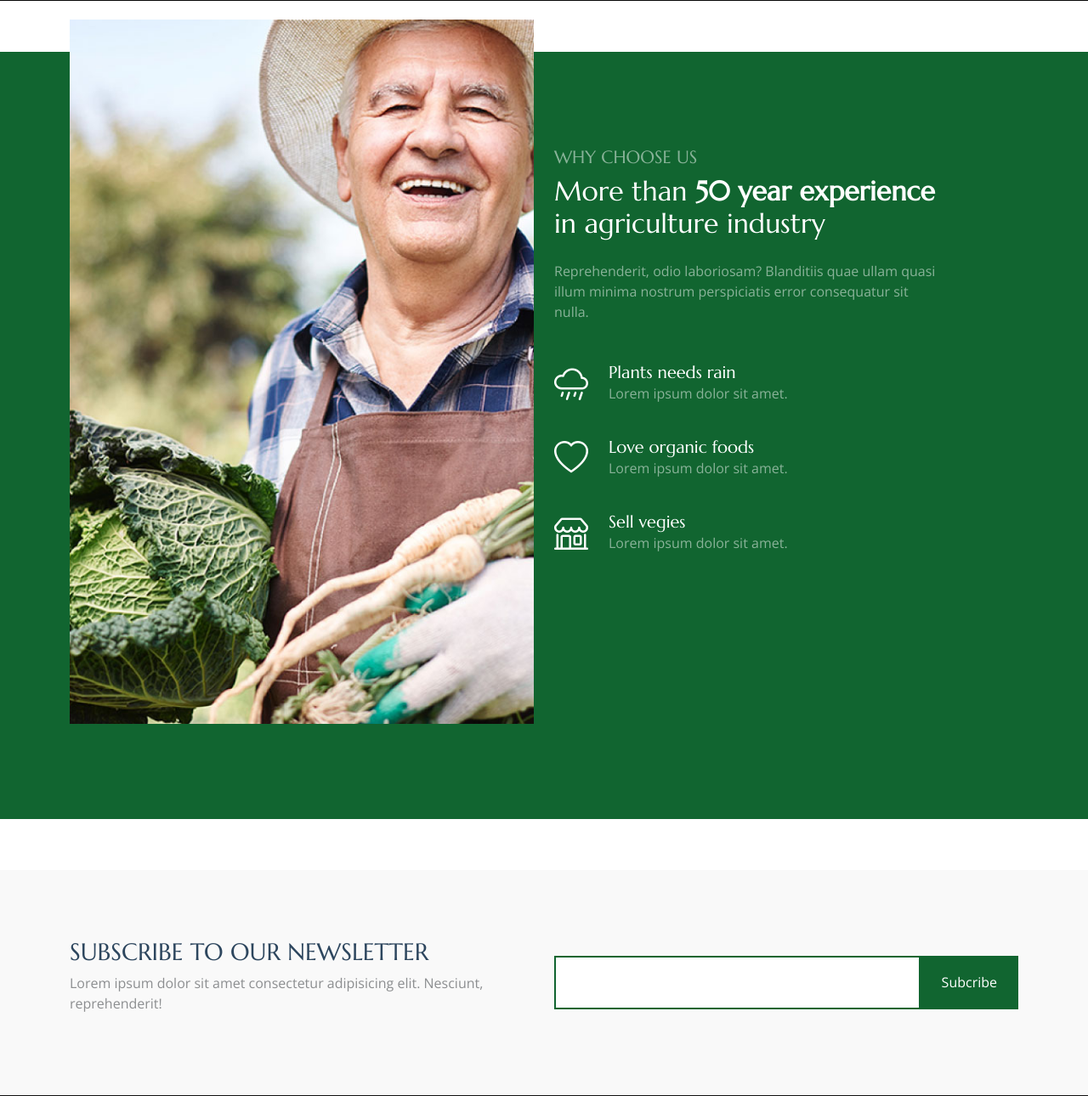
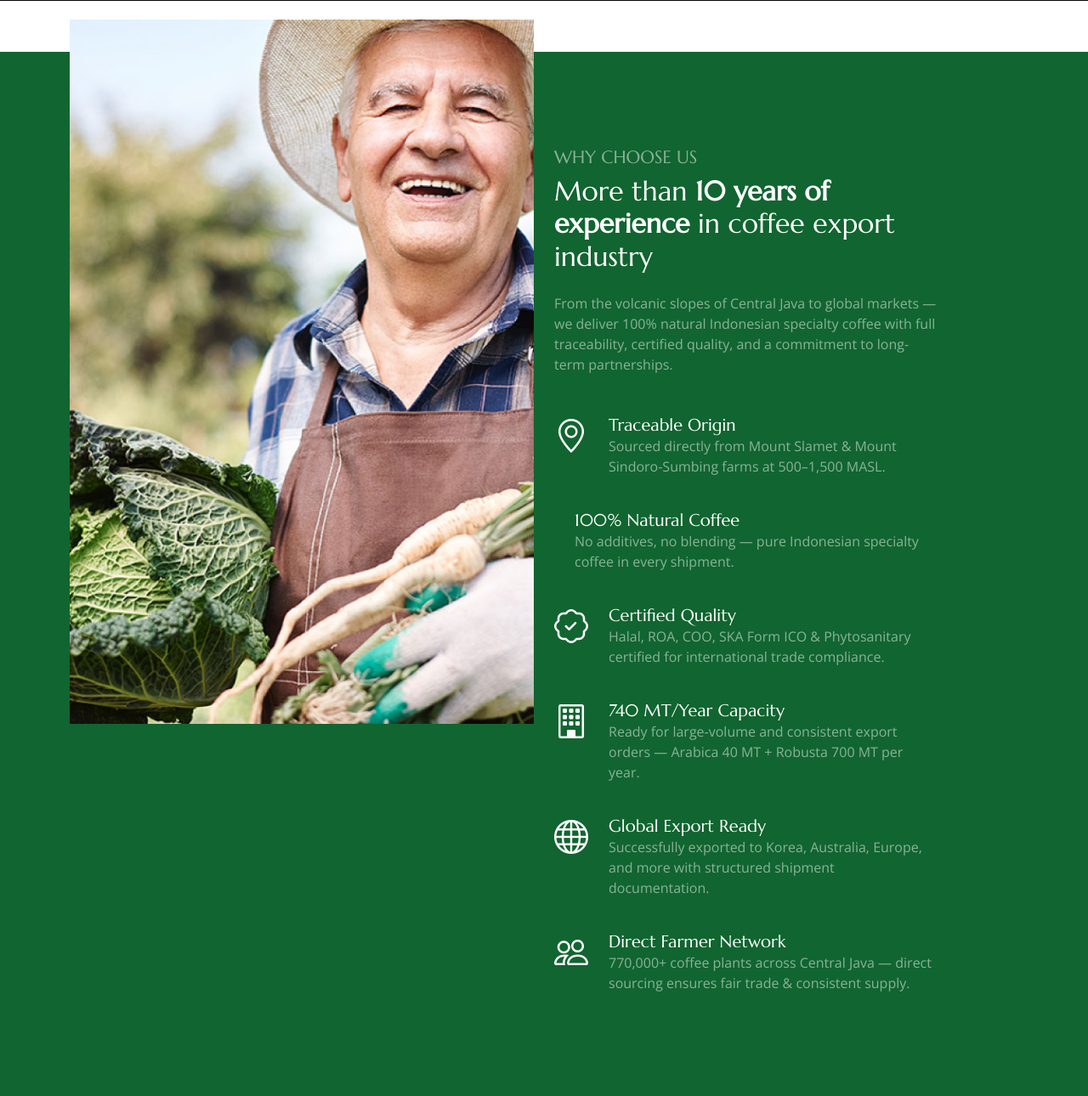
Before and after one commit to umarfadhlur/palm-sugar-cms, a Laravel app: page / in a window 1280 px wide. Shown: the part 799-2089 px from the top of the page at 85% size. Run offline with Laravel 12, Linux system fonts and the light colour scheme; data that the repository does not hold is empty.

Commit message:
About Us

```diff
--- a/resources/views/components/about.blade.php
+++ b/resources/views/components/about.blade.php
@@ -1,45 +1,78 @@
 <!-- About Section -->
 <section id="about" class="about section">
-
     <div class="content">
         <div class="container">
             <div class="row">
                 <div class="col-lg-6 mb-4 mb-lg-0">
-                    <img src="assets/img/img_long_5.jpg" alt="Image " class="img-fluid img-overlap" data-aos="zoom-out">
+                    <img src="assets/img/img_long_5.jpg" alt="Image" class="img-fluid img-overlap" data-aos="zoom-out">
                 </div>
                 <div class="col-lg-5 ml-auto" data-aos="fade-up" data-aos-delay="100">
                     <h3 class="content-subtitle text-white opacity-50">Why Choose Us</h3>
                     <h2 class="content-title mb-4">
-                        More than <strong>50 year experience</strong> in agriculture
-                        industry
+                        More than <strong>10 years of experience</strong> in coffee export industry
                     </h2>
                     <p class="opacity-50">
-                        Reprehenderit, odio laboriosam? Blanditiis quae ullam quasi illum
-                        minima nostrum perspiciatis error consequatur sit nulla.
+                        From the volcanic slopes of Central Java to global markets — we deliver
+                        100% natural Indonesian specialty coffee with full traceability, certified
+                        quality, and a commitment to long-term partnerships.
                     </p>
 
                     <div class="row my-5">
+
                         <div class="col-lg-12 d-flex align-items-start mb-4">
-                            <i class="bi bi-cloud-rain me-4 display-6"></i>
+                            <i class="bi bi-geo-alt me-4 display-6"></i>
                             <div>
-                                <h4 class="m-0 h5 text-white">Plants needs rain</h4>
-                                <p class="text-white opacity-50">Lorem ipsum dolor sit amet.</p>
+                                <h4 class="m-0 h5 text-white">Traceable Origin</h4>
+                                <p class="text-white opacity-50">Sourced directly from Mount Slamet &amp; Mount
+                                    Sindoro-Sumbing farms at 500–1,500 MASL.</p>
                             </div>
                         </div>
+
                         <div class="col-lg-12 d-flex align-items-start mb-4">
-                            <i class="bi bi-heart me-4 display-6"></i>
+                            <i class="bi bi-leaf me-4 display-6"></i>
                             <div>
-                                <h4 class="m-0 h5 text-white">Love organic foods</h4>
-                                <p class="text-white opacity-50">Lorem ipsum dolor sit amet.</p>
+                                <h4 class="m-0 h5 text-white">100% Natural Coffee</h4>
+                                <p class="text-white opacity-50">No additives, no blending — pure Indonesian specialty
+                                    coffee in every shipment.</p>
                             </div>
                         </div>
-                        <div class="col-lg-12 d-flex align-items-start">
-                            <i class="bi bi-shop me-4 display-6"></i>
+
+                        <div class="col-lg-12 d-flex align-items-start mb-4">
+                            <i class="bi bi-patch-check me-4 display-6"></i>
                             <div>
-                                <h4 class="m-0 h5 text-white">Sell vegies</h4>
-                                <p class="text-white opacity-50">Lorem ipsum dolor sit amet.</p>
+                                <h4 class="m-0 h5 text-white">Certified Quality</h4>
+                                <p class="text-white opacity-50">Halal, ROA, COO, SKA Form ICO &amp; Phytosanitary
+                                    certified for international trade compliance.</p>
                             </div>
                         </div>
+
+                        <div class="col-lg-12 d-flex align-items-start mb-4">
+                            <i class="bi bi-building me-4 display-6"></i>
+                            <div>
+                                <h4 class="m-0 h5 text-white">740 MT/Year Capacity</h4>
+                                <p class="text-white opacity-50">Ready for large-volume and consistent export orders —
+                                    Arabica 40 MT + Robusta 700 MT per year.</p>
+                            </div>
+                        </div>
+
+                        <div class="col-lg-12 d-flex align-items-start mb-4">
+                            <i class="bi bi-globe me-4 display-6"></i>
+                            <div>
+                                <h4 class="m-0 h5 text-white">Global Export Ready</h4>
+                                <p class="text-white opacity-50">Successfully exported to Korea, Australia, Europe, and
+                                    more with structured shipment documentation.</p>
+                            </div>
+                        </div>
+
+                        <div class="col-lg-12 d-flex align-items-start">
+                            <i class="bi bi-people me-4 display-6"></i>
+                            <div>
+                                <h4 class="m-0 h5 text-white">Direct Farmer Network</h4>
+                                <p class="text-white opacity-50">770,000+ coffee plants across Central Java — direct
+                                    sourcing ensures fair trade &amp; consistent supply.</p>
+                            </div>
+                        </div>
+
                     </div>
                 </div>
             </div>
```
